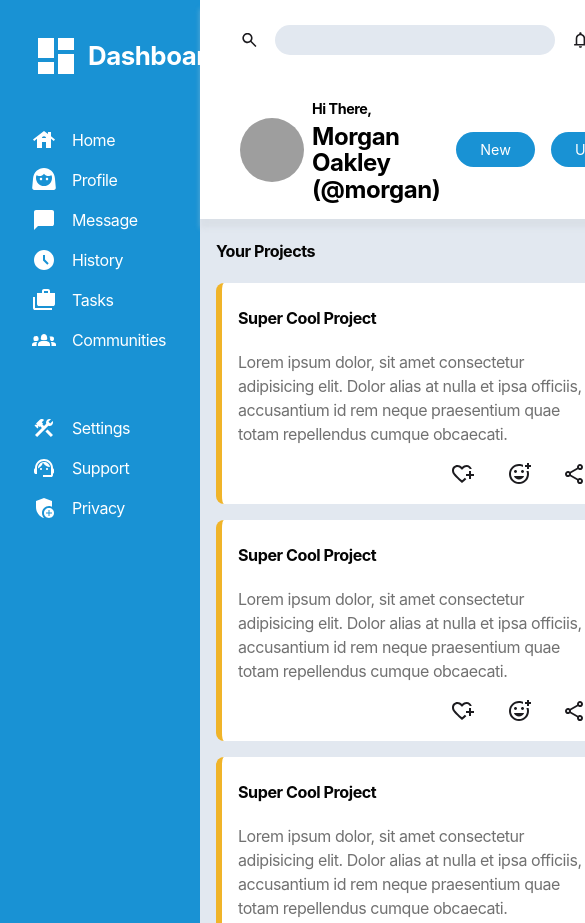
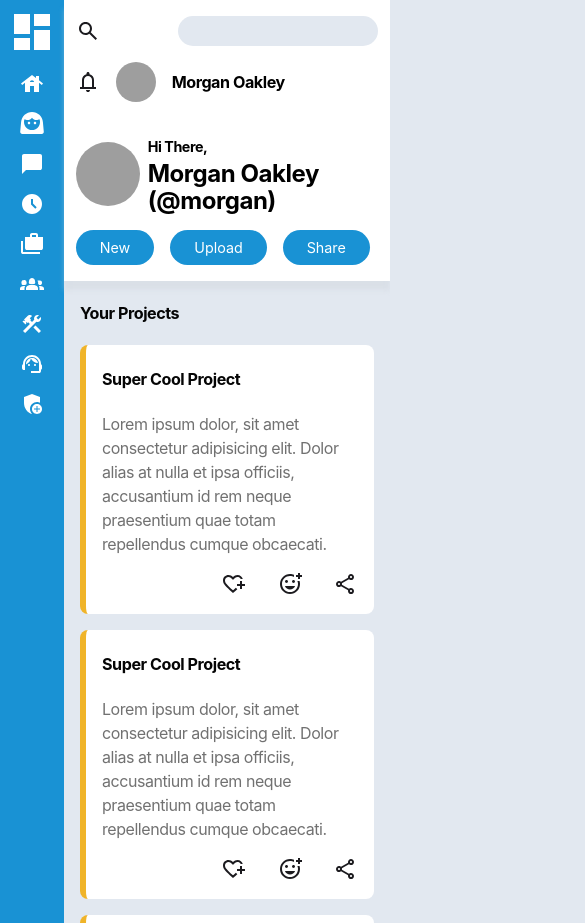
Before and after one commit to olxrunfxmi/odin-admin-dashboard, a plain HTML site: page index.html in a window 390 px wide. Shown: the top 923 px of the page, 585 px wide, since content can reach past the window. Drawn offline with Linux system fonts and the light colour scheme; grey boxes are pictures that could not be loaded.

Commit message:
Fix responsiveness issue

```diff
--- a/css/styles.css
+++ b/css/styles.css
@@ -116,7 +116,7 @@
 @layer structure {
 	.container {
 		display: grid;
-		grid-template-columns: clamp(200px, 25vw, 320px) 1fr;
+		grid-template-columns: min-content 1fr;
 		grid-template-rows: auto 1fr;
 	}
 
@@ -132,14 +132,24 @@
 	.bottom-header {
 		display: flex;
 		gap: 1rem;
-		padding-inline: 2.5rem;
+		padding-inline: clamp(0.5rem, 3vw, 2.5rem);
 		padding-block: 1rem;
 		justify-content: space-between;
 		align-items: center;
+
+		flex-wrap: wrap;
 	}
 
-	.top-header input {
-		flex-basis: max(250px, 40vw);
+	.header-start,
+	.header-end {
+		display: flex;
+		gap: 1rem;
+		align-items: center;
+		justify-content: space-between;
+	}
+
+	.header-start input {
+		width: min(max(200px, 40vw), 100%);
 	}
 
 	.top-header .profile {
@@ -209,7 +219,12 @@
 
 	.button-frame {
 		display: flex;
+		flex-wrap: wrap;
 		gap: 1rem;
+	}
+
+	.btn {
+		flex-grow: 1;
 	}
 
 	.feed {
@@ -263,7 +278,7 @@
 	.sidebar {
 		background-color: var(--main-brand-color);
 		color: var(--text-on-brand);
-		padding: 2rem;
+		padding: clamp(0.5rem, 2vw, 2rem);
 	}
 
 	.sidebar .svg g path {
@@ -280,7 +295,6 @@
 		background-color: var(--bg-color);
 		border-radius: 24px;
 		padding: 0.375rem 1rem;
-		margin-inline-end: auto;
 	}
 
 	.name {
@@ -349,9 +363,7 @@
 		font-size: var(--step-3);
 		font-weight: bold;
 	}
-}
 
-@layer test {
 	.small,
 	.big {
 		width: 64px;
@@ -372,3 +384,29 @@
 		object-position: top;
 	}
 }
+
+@layer test {
+	.sticker {
+		position: sticky;
+		top: clamp(0.5rem, 2vw, 2rem);
+	}
+
+	@media (width <= 850px) {
+		.main {
+			grid-template-columns: 1fr;
+		}
+
+		.logo span {
+			display: none;
+		}
+
+		.nav_item span {
+			display: none;
+		}
+
+		.first_nav,
+		.second_nav {
+			align-items: center;
+		}
+	}
+}
--- a/index.html
+++ b/index.html
@@ -11,6 +11,8 @@
 <body>
     <div class="container">
         <div class="sidebar">
+
+            <div class="sticker">
                 <div class="logo">
                     <svg class="svg dashboard" viewBox="0 0 24 24" fill="none"
                         xmlns="http://www.w3.org/2000/svg">
@@ -24,7 +26,6 @@
                     </svg>
                     <span>Dashboard</span>
                 </div>
-
                 <ul role="list" class="first_nav">
                     <li class="nav_item">
                         <svg class="svg home" width="24" height="24" viewBox="0 0 24 24" fill="none"
@@ -117,7 +118,6 @@
                         <span>Communities</span>
                     </li>
                 </ul>
-
                 <ul role="list" class="second_nav">
                     <li class="nav_item">
                         <svg class="svg settings" width="24" height="24" viewBox="0 0 24 24" fill="none"
@@ -166,9 +166,11 @@
                     </li>
                 </ul>
             </div>
+        </div>
 
         <div class="header">
             <div class="top-header">
+                <div class="header-start">
                     <svg class="svg search" width="24" height="24" viewBox="0 0 24 24" fill="none"
                         xmlns="http://www.w3.org/2000/svg">
                         <mask id="mask0_52_103" style="mask-type:alpha" maskUnits="userSpaceOnUse" x="0" y="0" width="24"
@@ -183,7 +185,9 @@
                     </svg>
 
                     <input type="search">
+                </div>
 
+                <div class="header-end">
                     <svg class="svg notification" width="24" height="24" viewBox="0 0 24 24" fill="none"
                         xmlns="http://www.w3.org/2000/svg">
                         <mask id="mask0_52_109" style="mask-type:alpha" maskUnits="userSpaceOnUse" x="0" y="0" width="24"
@@ -203,6 +207,7 @@
                     </div>
 
                     <span class="name">Morgan Oakley</span>
+                </div>
             </div>
             <div class="bottom-header">
                 <div class="header-card">
```
Lines whose indentation alone changed are shown as unchanged.
